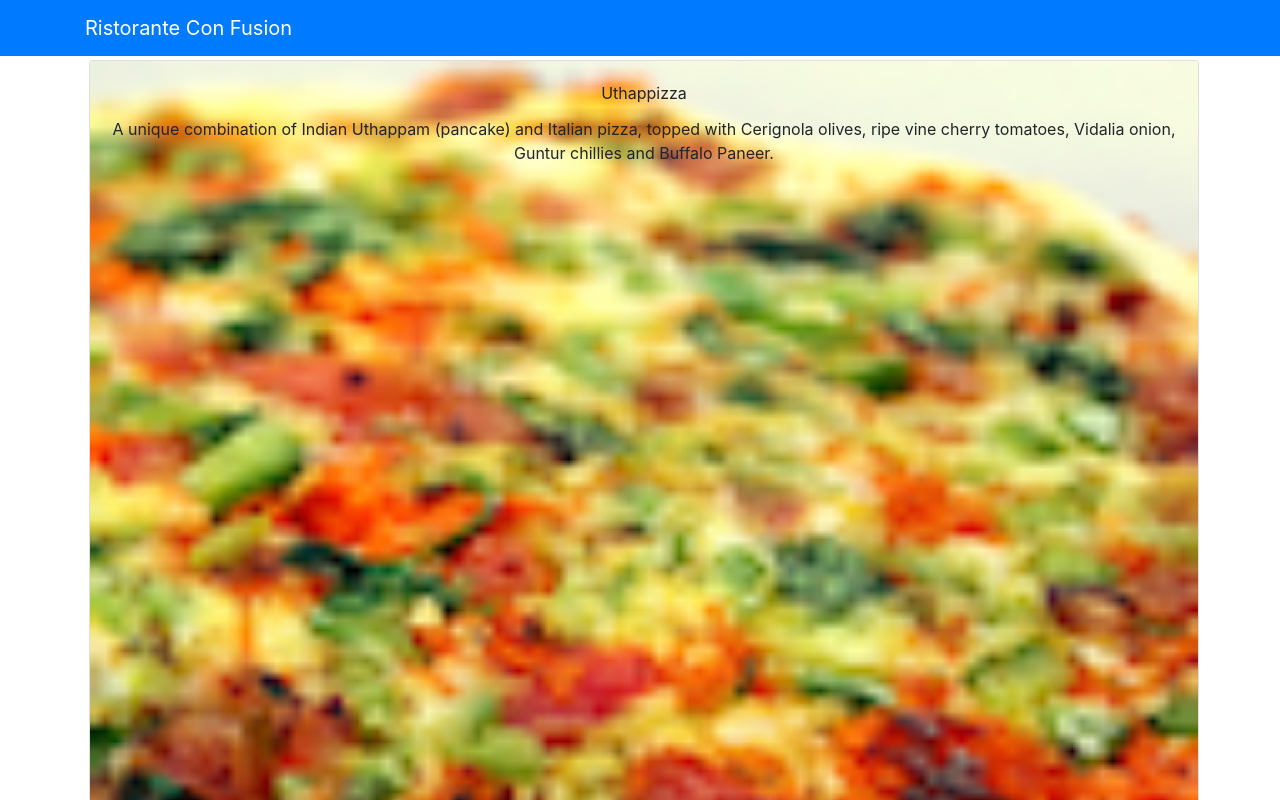
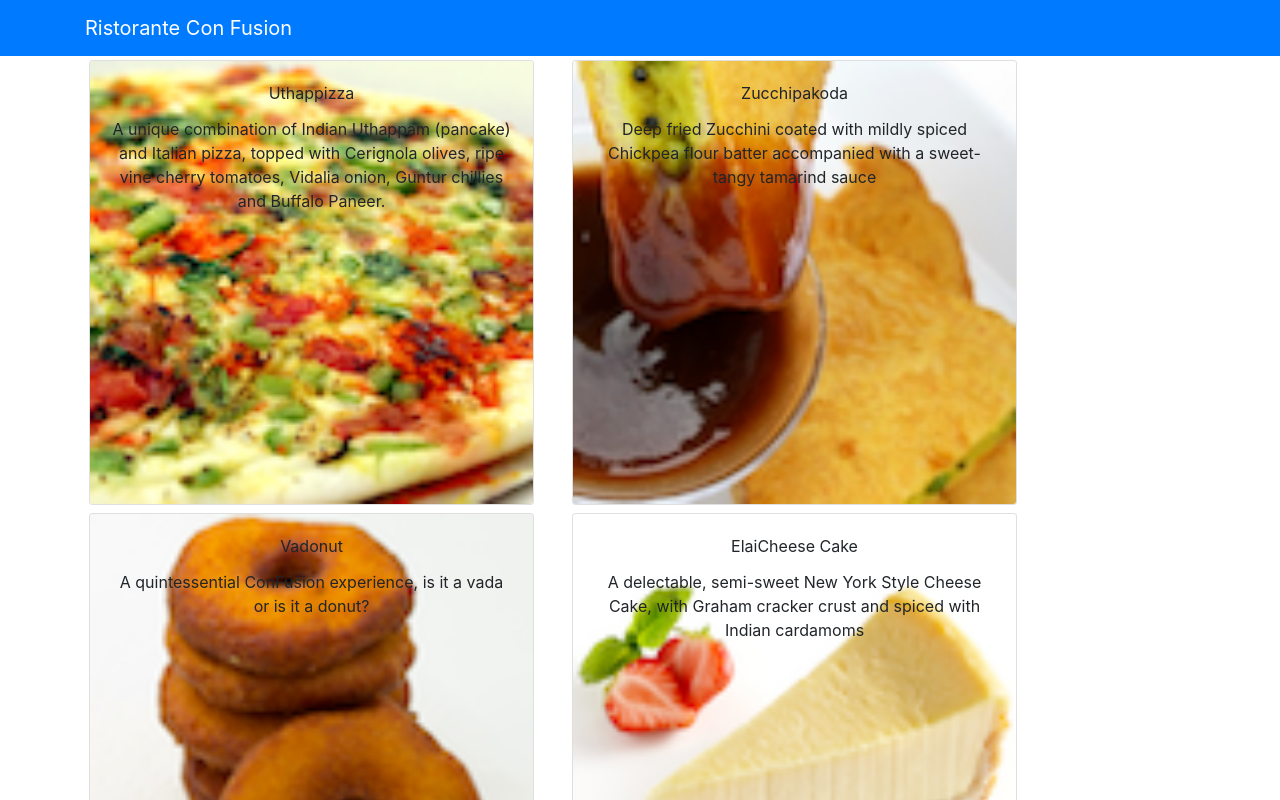
Before and after one commit to KimSergey94/ReactCourseraTestApp, a React (Create React App) app: page / in a window 1280 px wide. Shown: the top 800 px of the page. Built offline with nearby package versions, Linux system fonts and the light colour scheme.

Commit message:
adjusting layout

```diff
--- a/src/components/MenuComponent.js
+++ b/src/components/MenuComponent.js
@@ -20,7 +20,7 @@ class Menu extends Component{
     render(){
         const menu = this.props.dishes.map((dish) => {
             return (
-                <div key={dish.id} className="col-12 md-5 m-1">
+                <div key={dish.id} className="col-12 col-sm-12 col-md-5 col-lg-5 col-xl-5 m-1">
                     <Card onClick={()=> this.onDishSelect(dish)} >
                         <CardImg width="100%" src={dish.image} alt={dish.name}></CardImg>
                         <CardImgOverlay>
```
